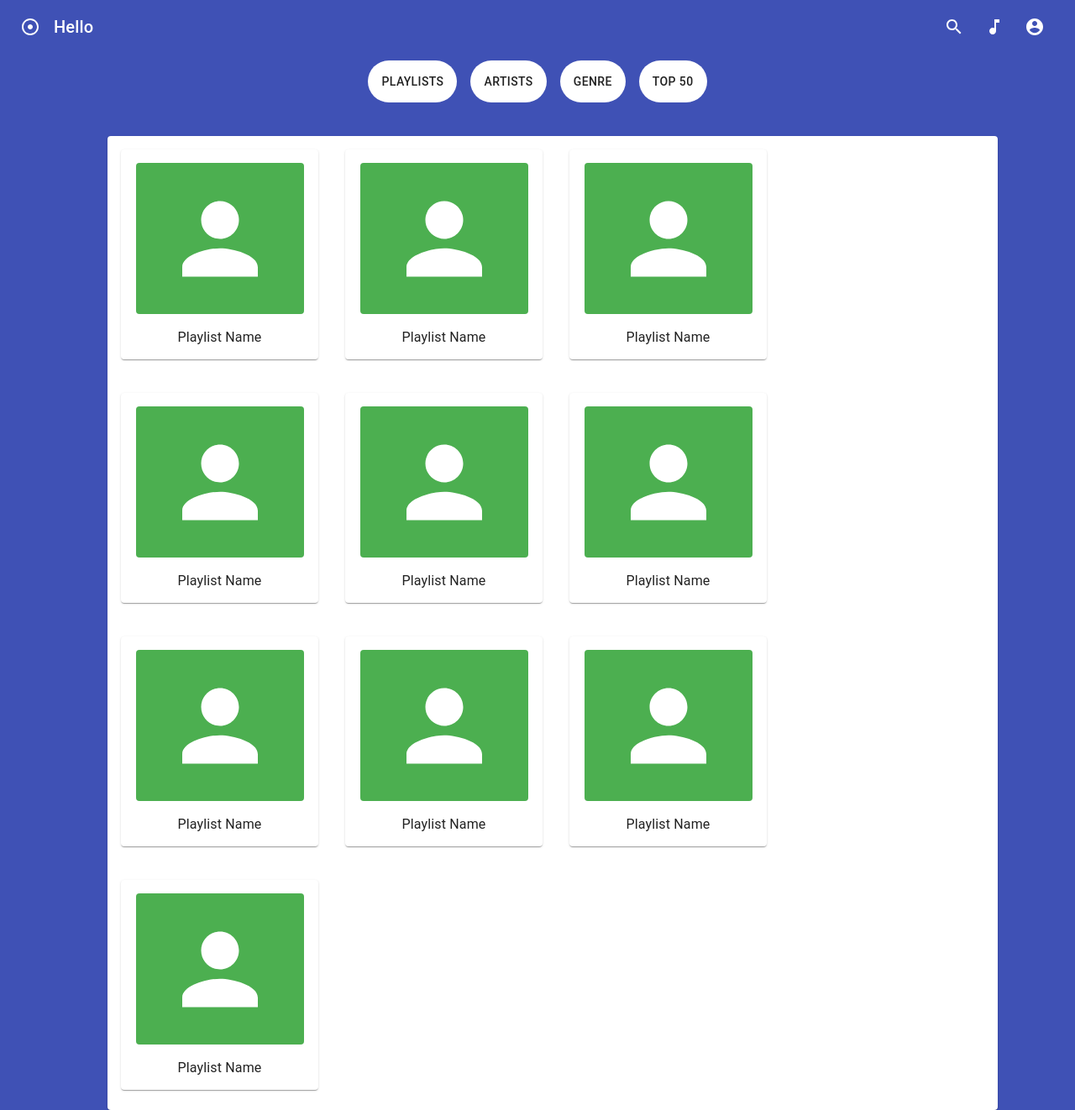
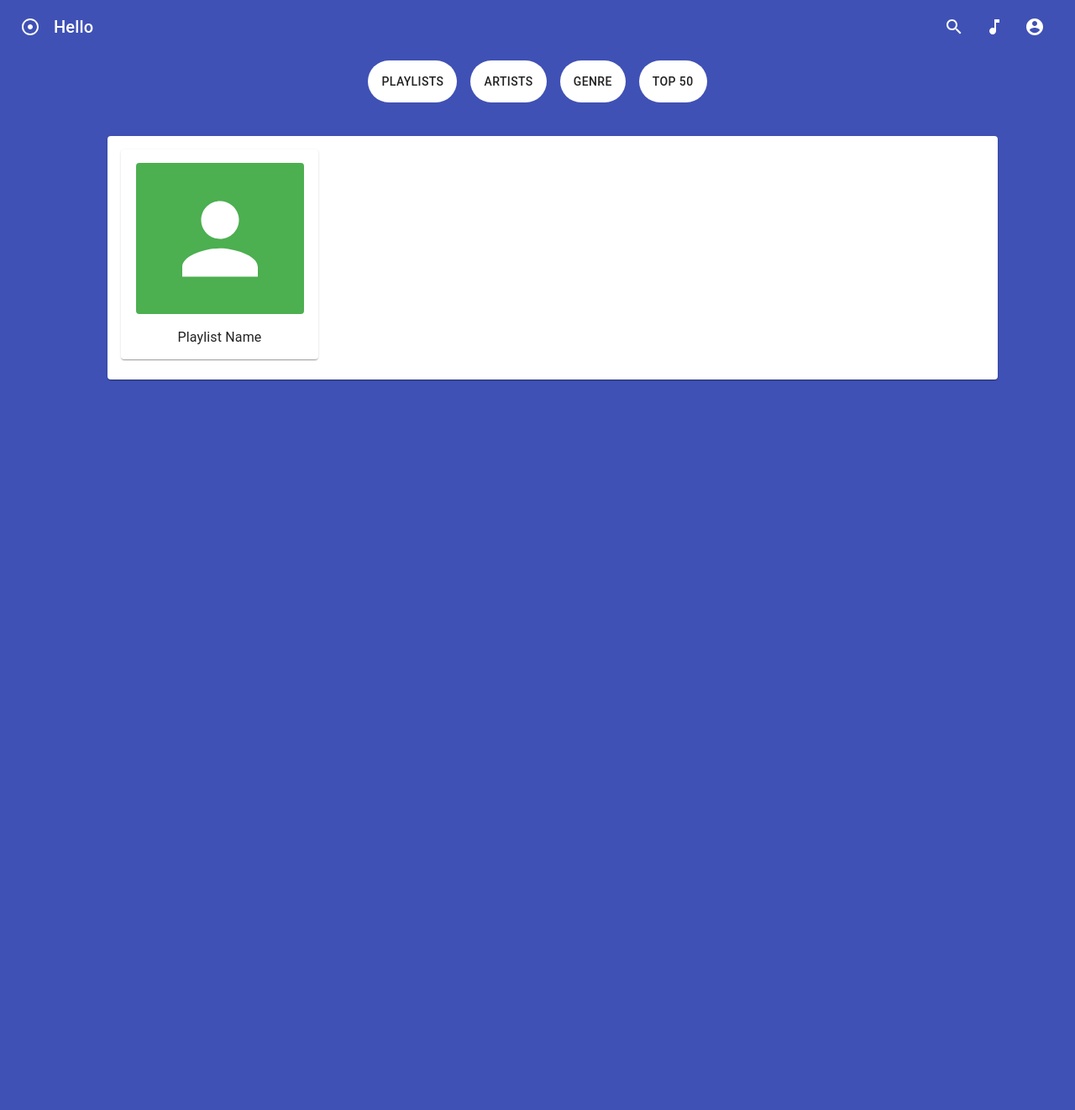
Before and after one commit to lyds214/Quickify, a React (Create React App) app: page / in a window 1280 px wide. Shown: the whole page at 84% size. After the commit the page ends 800 px from the top, so only its background shows below. Built offline with nearby package versions, Linux system fonts and the light colour scheme.

Commit message:
Update PlaylistPage.js

```diff
--- a/src/pages/PlaylistPage.js
+++ b/src/pages/PlaylistPage.js
@@ -35,52 +35,6 @@ const PlaylistPage = () => {
                                 <Playlist/>
                             </CardContent>
                         </Grid>
-                        <Grid item>
-                            <CardContent>
-                                <Playlist/>
-                            </CardContent>
-                        </Grid>
-                        <Grid item>
-                            <CardContent>
-                                <Playlist/>
-                            </CardContent>
-                        </Grid>
-                        <Grid item>
-                            <CardContent>
-                                <Playlist/>
-                            </CardContent>
-                        </Grid>
-                        <Grid item>
-                            <CardContent>
-                                <Playlist/>
-                            </CardContent>
-                        </Grid>
-                        <Grid item>
-                            <CardContent>
-                                <Playlist/>
-                            </CardContent>
-                        </Grid>
-                        <Grid item>
-                            <CardContent>
-                                <Playlist/>
-                            </CardContent>
-                        </Grid>
-                        <Grid item>
-                            <CardContent>
-                                <Playlist/>
-                            </CardContent>
-                        </Grid>
-                        <Grid item>
-                            <CardContent>
-                                <Playlist/>
-                            </CardContent>
-                        </Grid>
-                        <Grid item>
-                            <CardContent>
-                                <Playlist/>
-                            </CardContent>
-                        </Grid>
-
                     </Grid>
 
                 </Card>
```
